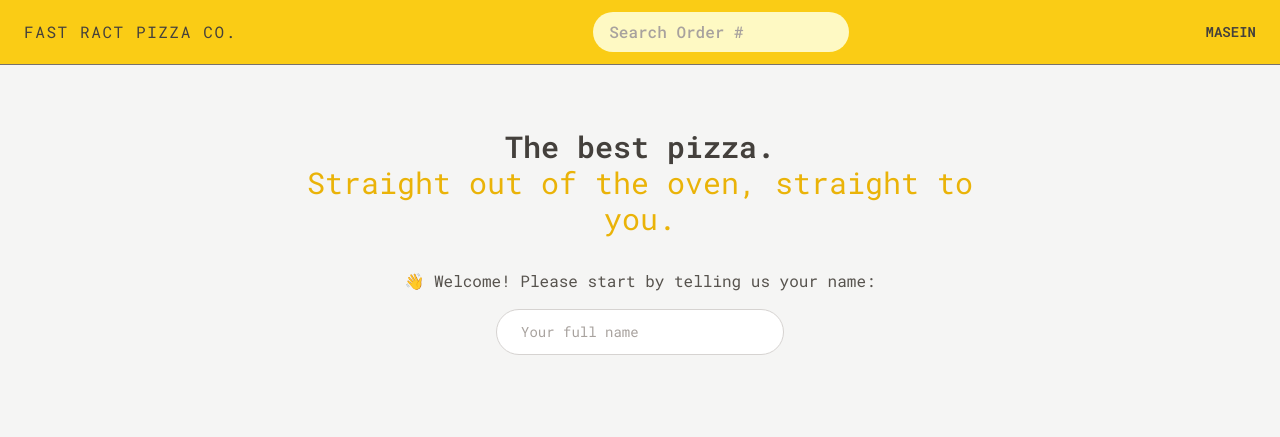
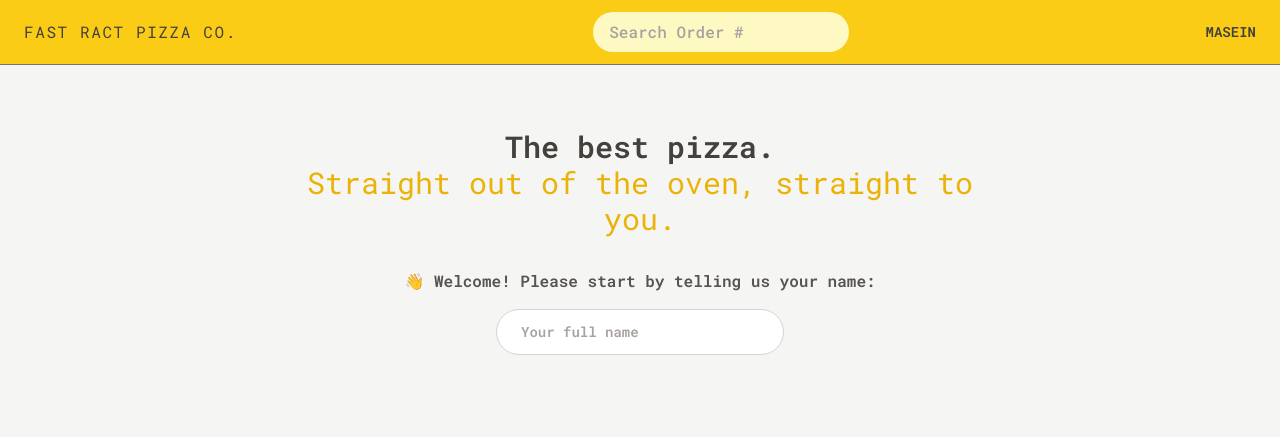
Before and after one commit to DevMasen/fast-react-pizza, a React (Vite) app: page / in a window 1280 px wide. Shown: the top 437 px of the page. Built offline with nearby package versions, Linux system fonts and the light colour scheme.

Commit message:
fix: Home header font weight changed

```diff
--- a/src/ui/Home.jsx
+++ b/src/ui/Home.jsx
@@ -2,8 +2,8 @@ import CreateUser from '../features/user/CreateUser';
 
 function Home() {
   return (
-    <div className="my-10 px-6 text-center sm:my-16">
-      <h1 className="mb-8 text-xl font-semibold md:text-3xl">
+    <div className="my-10 px-6 text-center font-semibold sm:my-16">
+      <h1 className="mb-8 text-xl md:text-3xl">
         The best pizza.
         <br />
         <span className="font-normal text-yellow-500">
```
